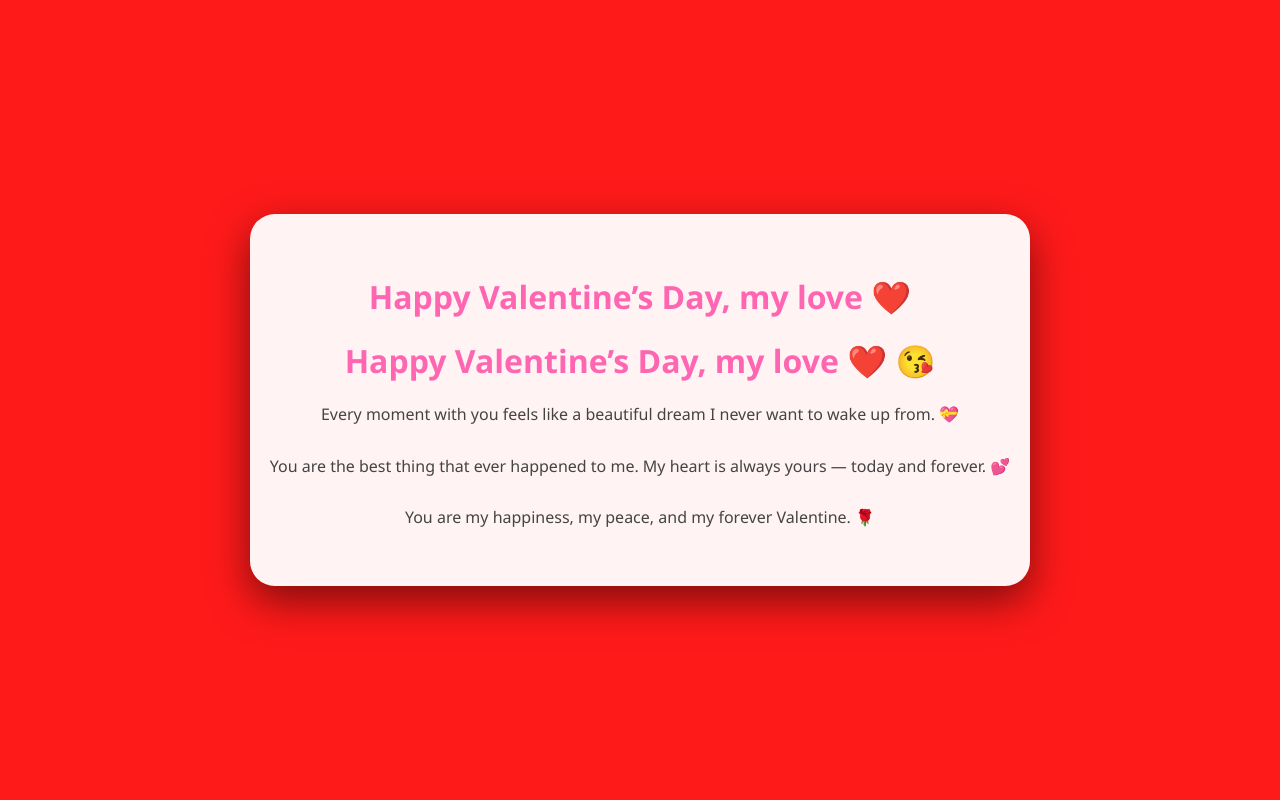
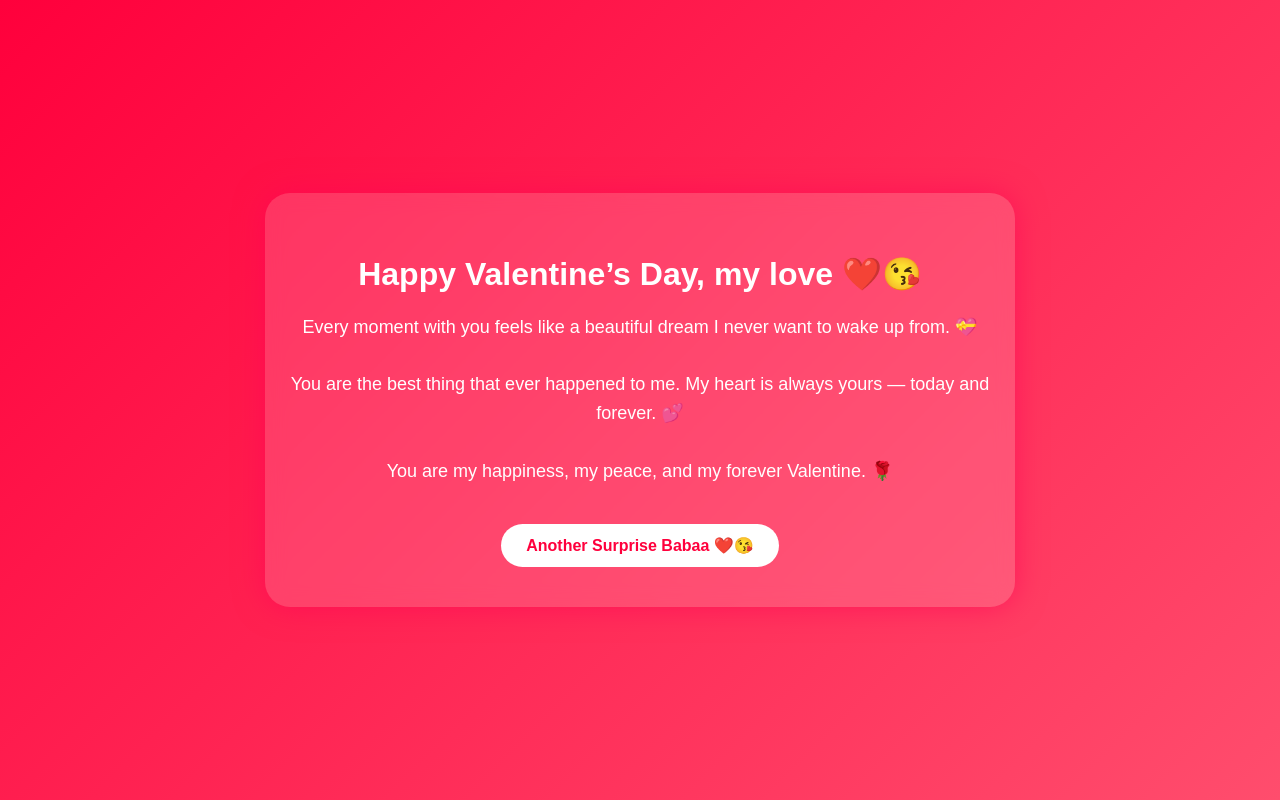
Before and after one commit to Sarangahewage123/valentine-surprise, a plain HTML site: page surprise.html in a window 1280 px wide. Drawn offline with Linux system fonts and the light colour scheme.

Commit message:
Revamp surprise.html with styles and button

```diff
--- a/surprise.html
+++ b/surprise.html
@@ -3,25 +3,86 @@
 <head>
     <meta charset="UTF-8">
     <title>My Valentine ❤️</title>
-    <link rel="stylesheet" href="style.css">
+    <meta name="viewport" content="width=device-width, initial-scale=1.0">
+
+    <style>
+        body {
+            margin: 0;
+            padding: 0;
+            font-family: Arial, sans-serif;
+            background: linear-gradient(135deg, #ff003c, #ff4d6d);
+            display: flex;
+            justify-content: center;
+            align-items: center;
+            min-height: 100vh;
+            text-align: center;
+            color: white;
+        }
+
+        .container {
+            background: rgba(255, 255, 255, 0.15);
+            padding: 40px 25px;
+            border-radius: 25px;
+            backdrop-filter: blur(10px);
+            box-shadow: 0 0 30px rgba(255, 0, 85, 0.6);
+            width: 90%;
+            max-width: 700px;
+        }
+
+        h1 {
+            margin-bottom: 20px;
+        }
+
+        .message {
+            font-size: 18px;
+            line-height: 1.6;
+        }
+
+        /* Your Button Styles Added Here */
+        .love-btn {
+            margin-top: 20px;
+            padding: 12px 25px;
+            font-size: 16px;
+            border-radius: 30px;
+            border: none;
+            cursor: pointer;
+            background: white;
+            color: #ff003c;
+            font-weight: bold;
+            transition: 0.3s;
+        }
+
+        .love-btn:hover {
+            background: #ffe6eb;
+            transform: scale(1.1);
+        }
+    </style>
 </head>
+
 <body>
 
     <div class="container">
-        <h1>Happy Valentine’s Day, my love ❤️</h1>
+        <h1>Happy Valentine’s Day, my love ❤️😘</h1>
 
         <p class="message">
-            <h1>Happy Valentine’s Day, my love ❤️ 😘</h1>
-
-            <p class="message">
-                Every moment with you feels like a beautiful dream I never want to wake up from. 💝<br><br>
+            Every moment with you feels like a beautiful dream I never want to wake up from. 💝 <br><br>
 
             You are the best thing that ever happened to me.
-            My heart is always yours — today and forever. 💕<br><br>
+            My heart is always yours — today and forever. 💕 <br><br>
 
             You are my happiness, my peace, and my forever Valentine. 🌹
         </p>
+
+        <button class="love-btn" onclick="goToThirdPage()">
+            Another Surprise Babaa ❤️😘
+        </button>
     </div>
+
+    <script>
+        function goToThirdPage() {
+            window.location.href = "third.html";
+        }
+    </script>
 
 </body>
 </html>
```
